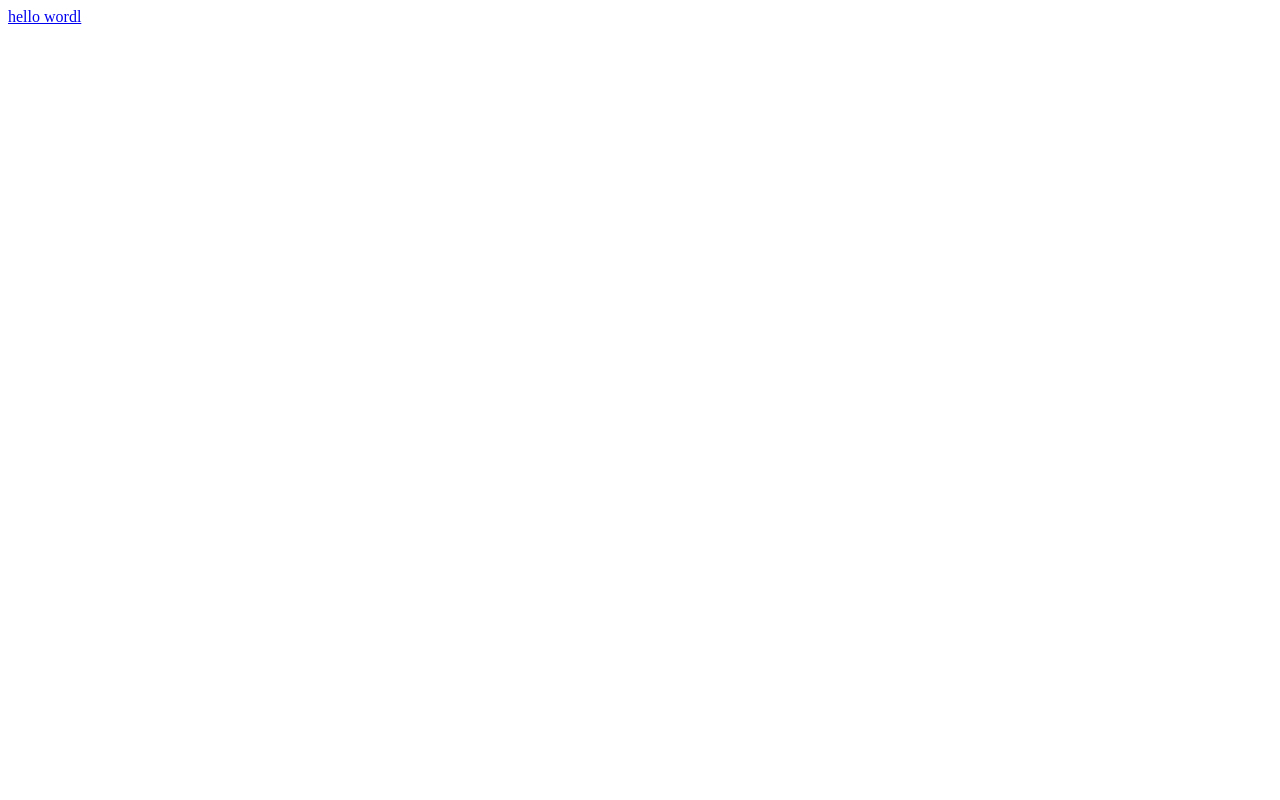
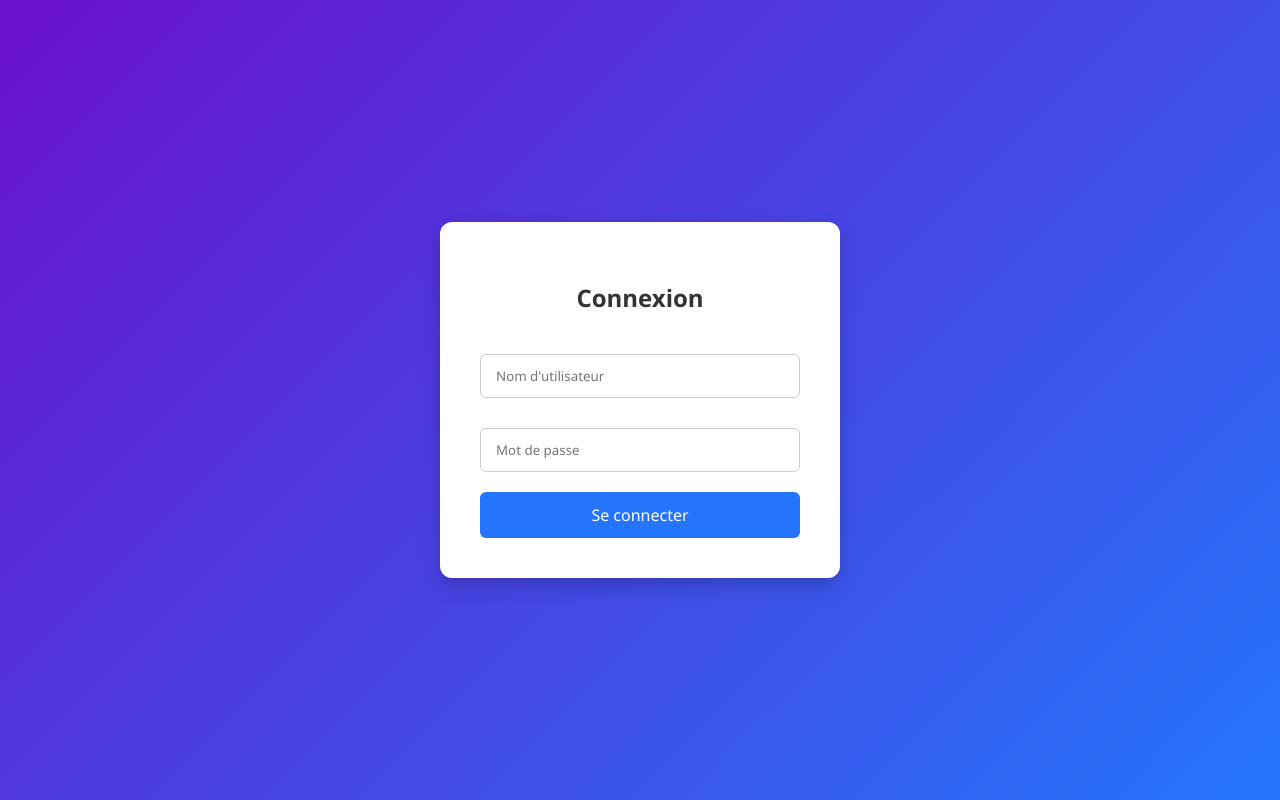
Before and after one commit to Giougt/DIP392-Data-Management-shop, a website: page src/public/login.html in a window 1280 px wide. Drawn offline with Linux system fonts and the light colour scheme.

Commit message:
add new style and colors

```diff
--- a/src/Route/Routes.js
+++ b/src/Route/Routes.js
@@ -2,8 +2,7 @@ const express = require("express");
 const router = express.Router();
 const eventController = require("../control/controllers");
 
-
-
+// route GET and POST (data)
 router.get("/", eventController.getAll);
 router.post("/", eventController.post);
 // route for search id
--- a/src/control/controllers.js
+++ b/src/control/controllers.js
@@ -1,5 +1,4 @@
 const { Products } = require("../models/models_data");
-
 
 // function for add product POST
 exports.post = async (req, res, next) => {
--- a/src/public/login.html
+++ b/src/public/login.html
@@ -1,12 +1,71 @@
 <!DOCTYPE html>
-<html lang="en">
+<html lang="fr">
 <head>
     <meta charset="UTF-8">
-    <meta name="viewport" content="width=device-width, initial-scale=1.0">
-    <title>Document</title>
+    <title>Connexion</title>
+    <style>
+        * {
+            box-sizing: border-box;
+            font-family: 'Segoe UI', Tahoma, Geneva, Verdana, sans-serif;
+        }
+
+        body {
+            margin: 0;
+            height: 100vh;
+            background: linear-gradient(135deg, #6a11cb, #2575fc);
+            display: flex;
+            justify-content: center;
+            align-items: center;
+        }
+
+        .login-container {
+            background-color: white;
+            padding: 40px;
+            border-radius: 12px;
+            box-shadow: 0 8px 20px rgba(0, 0, 0, 0.2);
+            width: 100%;
+            max-width: 400px;
+        }
+
+        h2 {
+            text-align: center;
+            margin-bottom: 30px;
+            color: #333;
+        }
+
+        input[type="text"],
+        input[type="password"] {
+            width: 100%;
+            padding: 12px 15px;
+            margin: 10px 0 20px;
+            border: 1px solid #ccc;
+            border-radius: 6px;
+        }
+
+        button {
+            width: 100%;
+            padding: 12px;
+            background-color: #2575fc;
+            color: white;
+            border: none;
+            border-radius: 6px;
+            font-size: 16px;
+            cursor: pointer;
+        }
+
+        button:hover {
+            background-color: #1a5edb;
+        }
+    </style>
 </head>
 <body>
-    <a href="/index.html">hello wordl</a>
-
+    <div class="login-container">
+        <h2>Connexion</h2>
+        <form action="/index" method="GET">
+            <input type="text" name="username" placeholder="Nom d'utilisateur" required>
+            <input type="password" name="password" placeholder="Mot de passe" required>
+            <button type="submit">Se connecter</button>
+        </form>
+    </div>
 </body>
 </html>
--- a/src/public/script.js
+++ b/src/public/script.js
@@ -17,6 +17,7 @@ async function fetchProducts() {
                 const row = document.createElement("tr");
 
                 row.innerHTML = `
+                    <td>${product.id || "-"}</td>
                     <td>${product.product_name || "-"}</td>
                     <td>${product.category || "-"}</td>
                     <td>${product.price || "-"}</td>
--- a/src/public/styles.css
+++ b/src/public/styles.css
@@ -1,18 +1,25 @@
-/* styles.css */
+/* styles.css - version harmonisée avec le style de la page de login */
+
+* {
+    box-sizing: border-box;
+    font-family: 'Segoe UI', Tahoma, Geneva, Verdana, sans-serif;
+}
 
 body {
-    font-family: Arial, sans-serif;
     margin: 0;
     padding: 0;
-    background-color: #f8f9fa;
+    background: linear-gradient(135deg, #6a11cb, #2575fc);
     color: #333;
+    min-height: 100vh;
 }
 
+/* Header */
 header {
-    background-color: #ffae42;
+    background-color: rgba(255, 255, 255, 0.1);
     padding: 20px;
     text-align: center;
-    color: #fff;
+    color: white;
+    backdrop-filter: blur(5px);
 }
 
 h1 {
@@ -20,23 +27,30 @@ h1 {
     font-size: 2rem;
 }
 
+/* Main Content */
 main {
-    padding: 20px;
+    padding: 30px;
+    max-width: 1000px;
+    margin: auto;
 }
 
+/* Sections */
 section {
     margin-bottom: 30px;
-    background-color: #fff;
-    padding: 20px;
-    border-radius: 10px;
-    box-shadow: 0 2px 5px rgba(0, 0, 0, 0.1);
+    background-color: white;
+    padding: 30px;
+    border-radius: 12px;
+    box-shadow: 0 8px 20px rgba(0, 0, 0, 0.1);
 }
 
+/* Titles */
 h2 {
     font-size: 1.5rem;
-    color: #ffae42;
+    color: #2575fc;
+    margin-bottom: 20px;
 }
 
+/* Form Styling */
 form {
     display: flex;
     flex-direction: column;
@@ -45,65 +59,73 @@ form {
 label {
     margin-bottom: 10px;
     font-weight: bold;
+    font-size: 16px;
 }
 
-input, button {
+input, select, button {
     margin-bottom: 15px;
-    padding: 10px;
+    padding: 12px 15px;
     font-size: 1rem;
-    border: 1px solid #ddd;
-    border-radius: 5px;
+    border: 1px solid #ccc;
+    border-radius: 6px;
 }
 
 button {
-    background-color: #ffae42;
-    color: #fff;
+    background-color: #2575fc;
+    color: white;
     border: none;
     cursor: pointer;
     transition: background-color 0.3s;
 }
 
 button:hover {
-    background-color: #e69539;
+    background-color: #1a5edb;
 }
 
+/* Table Styling */
 table {
     width: 100%;
     border-collapse: collapse;
+    margin-top: 10px;
 }
 
 thead {
-    background-color: #ffae42;
-    color: #fff;
+    background-color: #2575fc;
+    color: white;
 }
 
 th, td {
-    padding: 10px;
+    padding: 12px;
     border: 1px solid #ddd;
     text-align: left;
 }
 
 tbody tr:nth-child(even) {
-    background-color: #f1f1f1;
+    background-color: #f2f2f2;
 }
 
+/* Footer */
 footer {
     text-align: center;
-    padding: 10px;
-    background-color: #ffae42;
-    color: #fff;
+    padding: 15px;
+    background-color: rgba(255, 255, 255, 0.1);
+    color: white;
+    backdrop-filter: blur(5px);
+    position: relative;
+    bottom: 0;
+    width: 100%;
 }
 
-
-/* Navigation Bar Styles */
+/* Navigation Bar */
 .top-navbar {
-    background-color: #ffae42;
-    padding: 10px 20px;
+    background-color: rgba(255, 255, 255, 0.1);
+    padding: 15px 20px;
     text-align: center;
+    backdrop-filter: blur(5px);
 }
 
 .top-navbar ul {
-    list-style-type: none;
+    list-style: none;
     margin: 0;
     padding: 0;
     display: flex;
@@ -111,33 +133,25 @@ footer {
     gap: 20px;
 }
 
-.top-navbar ul li {
-    display: inline;
-}
-
 .top-navbar ul li a {
     text-decoration: none;
     font-weight: bold;
-    color: #fff;
+    color: white;
     padding: 10px 20px;
     transition: background-color 0.3s, color 0.3s;
-    border-radius: 5px;
+    border-radius: 6px;
 }
 
 .top-navbar ul li a:hover {
-    background-color: #e69539;
-    color: #000;
+    background-color: rgba(255, 255, 255, 0.2);
+    color: #fff;
 }
 
+/* Custom Select/Input IDs */
 #deleteType, #category {
     width: 200px;
-    padding: 10px;
-    font-size: 13px;
+    padding: 12px 15px;
+    font-size: 14px;
     border: 1px solid #ccc;
-    border-radius: 5px;
+    border-radius: 6px;
 }
-
-label {
-    font-size: 18px;
-    margin-right: 10px;
-}
```
Also changed, not shown: src/public/index.html (+1 -0 lines).
